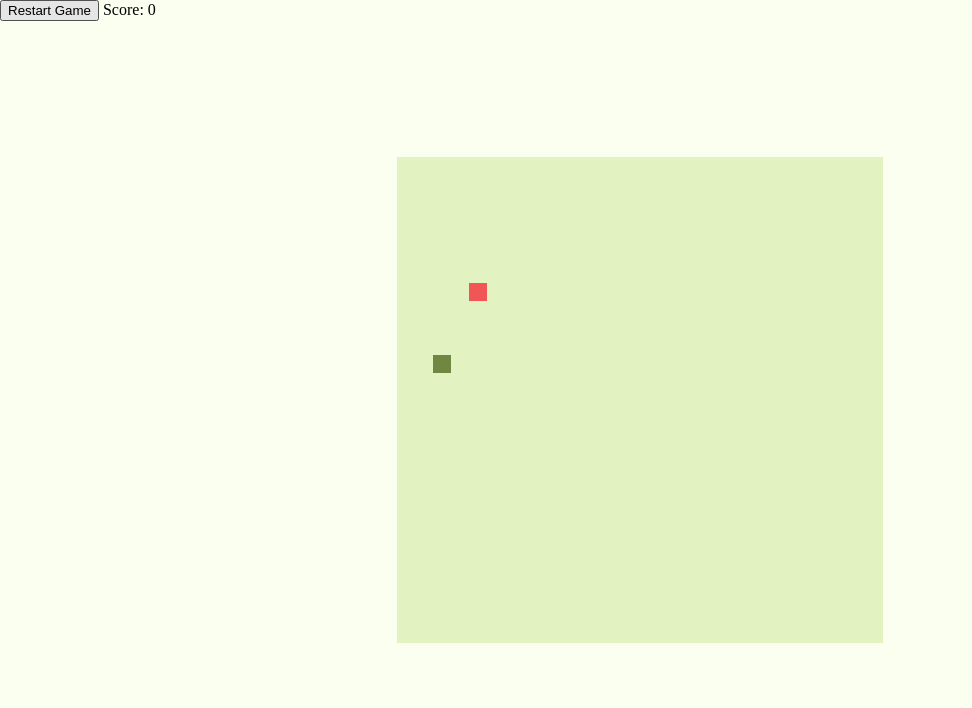
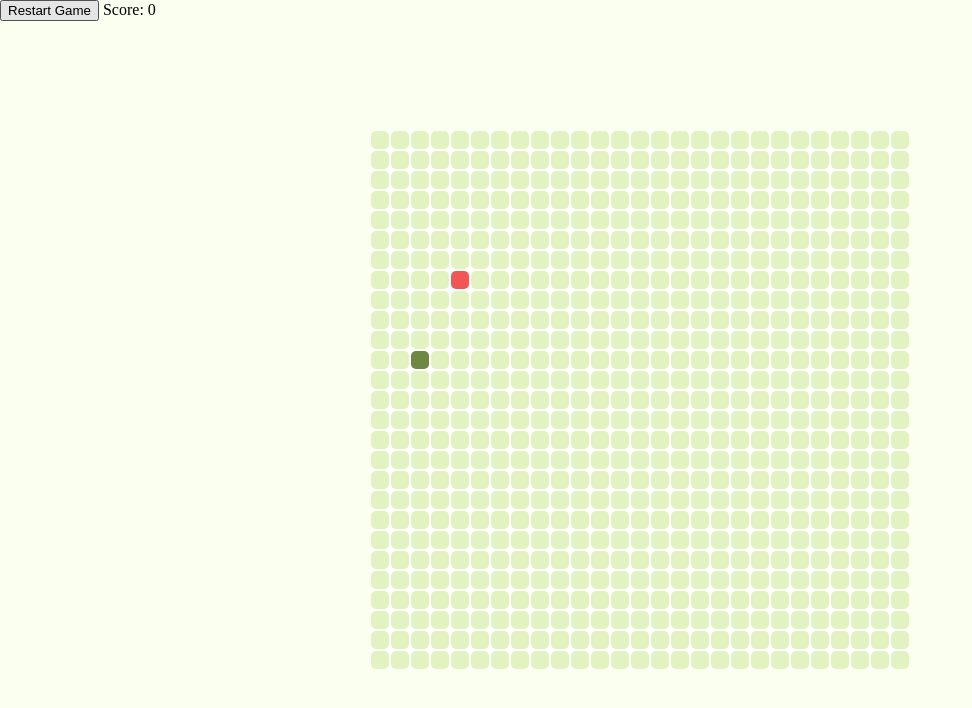
Before and after one commit to deep-vinci/vipertown, a plain HTML site: page index.html in a window 1280 px wide. Shown: the whole page, without its empty margins (0-972 px from the left). Drawn offline with Linux system fonts and the light colour scheme.

Commit message:
feat: slow speed of snake and add gap and border radius to cells

```diff
--- a/index.js
+++ b/index.js
@@ -17,7 +17,8 @@ let viper, viperFood, width = 27, lastLocation = [0, 0], currentInput = null;
 
 gameBoard.style.gridTemplateColumns = `repeat(${width}, 1fr)`;
 gameBoard.style.gridTemplateRows = `repeat(${width}, 1fr)`;
-// gameBoard.style.gap = "5px";
+gameBoard.style.gap = "2px";
+
 
 for(let i = 0; i < width; i++) {
     for(let j = 0; j < width; j++) {
@@ -181,7 +182,7 @@ const interval = setInterval(() => {
     paintViper(viper);
 
 
-}, 80)
+}, 150)
 
 document.addEventListener("keydown", (event) => {
     if (event.key == "w" || event.key == "ArrowUp") {
--- a/style.css
+++ b/style.css
@@ -27,8 +27,8 @@ body {
 .cell {
     width: 18px;
     height: 18px;
-    /* gap:2px; */
-    /* border-radius: 5px; */
+    gap:2px;
+    border-radius: 5px;
     /* color:#f0f7e1; */
 }
 
```
